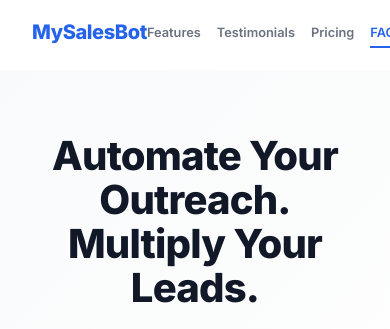
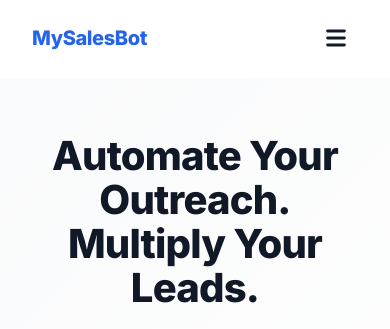
Before and after one commit to zaihebian/SalesLandingPage, a React (Vite) app: page / in a window 390 px wide. Shown: the top 329 px of the page. Built offline with nearby package versions, Linux system fonts and the light colour scheme.

Commit message:
增加手机适配

```diff
--- a/src/components/Navigation.css
+++ b/src/components/Navigation.css
@@ -15,6 +15,10 @@
   border-bottom: 1px solid var(--color-border);
 }
 
+.nav-backdrop {
+  display: none;
+}
+
 .nav-content {
   display: flex;
   align-items: center;
@@ -27,6 +31,34 @@
   font-weight: 800;
   color: var(--color-primary);
   letter-spacing: -0.02em;
+}
+
+/* Hamburger: hidden on desktop (horizontal nav) */
+.nav-menu-toggle {
+  display: none;
+  align-items: center;
+  justify-content: center;
+  width: 44px;
+  height: 44px;
+  margin: 0;
+  padding: 0;
+  border: none;
+  background: transparent;
+  color: var(--color-text-primary);
+  border-radius: var(--radius-md);
+  cursor: pointer;
+  flex-shrink: 0;
+  transition: background-color 0.2s ease, color 0.2s ease;
+}
+
+.nav-menu-toggle:hover {
+  background-color: var(--color-bg-grey);
+  color: var(--color-primary);
+}
+
+.nav-menu-toggle:focus-visible {
+  outline: 2px solid var(--color-primary);
+  outline-offset: 2px;
 }
 
 .nav-links {
@@ -66,31 +98,82 @@
   background-color: var(--color-primary);
 }
 
-/* Mobile Navigation */
+/* —— Mobile: hamburger + collapsible column (≤768px) —— */
 @media (max-width: 768px) {
+  .nav-backdrop {
+    display: block;
+    position: fixed;
+    inset: 0;
+    z-index: 0;
+    background-color: rgba(0, 0, 0, 0.35);
+    opacity: 0;
+    pointer-events: none;
+    transition: opacity 0.3s ease;
+  }
+
+  .navigation.menu-open .nav-backdrop {
+    opacity: 1;
+    pointer-events: auto;
+  }
+
+  .navigation {
+    position: fixed;
+  }
+
+  .container {
+    position: relative;
+    z-index: 1;
+  }
+
   .nav-content {
+    flex-wrap: wrap;
     padding: 1rem 0;
   }
 
+  .nav-menu-toggle {
+    display: flex;
+    order: 2;
+  }
+
   .nav-brand {
+    order: 1;
     font-size: 1.25rem;
   }
 
   .nav-links {
-    gap: 1.5rem;
+    order: 3;
+    flex-basis: 100%;
+    flex-direction: column;
+    align-items: stretch;
+    gap: 0;
+    max-height: 0;
+    overflow: hidden;
+    padding: 0;
+    border-top: 1px solid transparent;
+    margin: 0;
+    transition: max-height 0.35s ease, padding 0.35s ease, border-color 0.35s ease, margin 0.35s ease;
+  }
+
+  .nav-links--open {
+    max-height: 22rem;
+    margin-top: 0.75rem;
+    padding: 0.25rem 0 1rem;
+    border-top-color: var(--color-border);
   }
 
   .nav-link {
-    font-size: 0.875rem;
+    display: block;
+    font-size: 1rem;
+    padding: 0.9rem 0;
+    min-height: 44px;
+  }
+
+  .nav-link.active::after {
+    left: 0;
+    right: auto;
+    bottom: 0.5rem;
+    top: 0.5rem;
+    width: 3px;
+    height: auto;
   }
 }
-
-@media (max-width: 640px) {
-  .nav-links {
-    gap: 1rem;
-  }
-
-  .nav-link {
-    font-size: 0.8rem;
-  }
-}
--- a/src/components/Navigation.jsx
+++ b/src/components/Navigation.jsx
@@ -1,9 +1,28 @@
-import { useState, useEffect } from 'react'
+import { useState, useEffect, useCallback } from 'react'
+import { HiMenu, HiX } from 'react-icons/hi'
 import './Navigation.css'
+
+const MOBILE_NAV_QUERY = '(max-width: 768px)'
+
+function useMatchMedia(query) {
+  const [matches, setMatches] = useState(
+    () => typeof window !== 'undefined' && window.matchMedia(query).matches
+  )
+  useEffect(() => {
+    const mq = window.matchMedia(query)
+    const onChange = () => setMatches(mq.matches)
+    onChange()
+    mq.addEventListener('change', onChange)
+    return () => mq.removeEventListener('change', onChange)
+  }, [query])
+  return matches
+}
 
 function Navigation() {
   const [activeSection, setActiveSection] = useState('')
   const [isScrolled, setIsScrolled] = useState(false)
+  const [menuOpen, setMenuOpen] = useState(false)
+  const isMobileNav = useMatchMedia(MOBILE_NAV_QUERY)
 
   const navItems = [
     { label: 'Features', href: '#features' },
@@ -35,6 +54,33 @@ function Navigation() {
     return () => window.removeEventListener('scroll', handleScroll)
   }, [])
 
+  useEffect(() => {
+    if (!isMobileNav) {
+      setMenuOpen(false)
+    }
+  }, [isMobileNav])
+
+  useEffect(() => {
+    if (isMobileNav && menuOpen) {
+      const prev = document.body.style.overflow
+      document.body.style.overflow = 'hidden'
+      return () => {
+        document.body.style.overflow = prev
+      }
+    }
+  }, [isMobileNav, menuOpen])
+
+  useEffect(() => {
+    if (!menuOpen) return
+    const onKey = (e) => {
+      if (e.key === 'Escape') setMenuOpen(false)
+    }
+    window.addEventListener('keydown', onKey)
+    return () => window.removeEventListener('keydown', onKey)
+  }, [menuOpen])
+
+  const closeMenu = useCallback(() => setMenuOpen(false), [])
+
   const handleClick = (e, href) => {
     e.preventDefault()
     const targetId = href.replace('#', '')
@@ -49,14 +95,36 @@ function Navigation() {
         behavior: 'smooth'
       })
     }
+    if (isMobileNav) {
+      setMenuOpen(false)
+    }
   }
 
   return (
-    <nav className={`navigation ${isScrolled ? 'scrolled' : ''}`}>
+    <nav className={`navigation ${isScrolled ? 'scrolled' : ''} ${menuOpen ? 'menu-open' : ''}`}>
+      <div
+        className="nav-backdrop"
+        onClick={closeMenu}
+        aria-hidden="true"
+      />
       <div className="container">
         <div className="nav-content">
           <div className="nav-brand">MySalesBot</div>
-          <ul className="nav-links">
+          <button
+            type="button"
+            className="nav-menu-toggle"
+            onClick={() => setMenuOpen((o) => !o)}
+            aria-expanded={menuOpen}
+            aria-controls="nav-primary-menu"
+            aria-label={menuOpen ? 'Close menu' : 'Open menu'}
+          >
+            {menuOpen ? <HiX size={28} /> : <HiMenu size={28} />}
+          </button>
+          <ul
+            id="nav-primary-menu"
+            className={`nav-links ${menuOpen ? 'nav-links--open' : ''}`}
+            inert={isMobileNav && !menuOpen ? true : undefined}
+          >
             {navItems.map((item) => (
               <li key={item.href}>
                 <a
```
Also changed, not shown: 1 other file (tests, documents, lock files or other folders).
